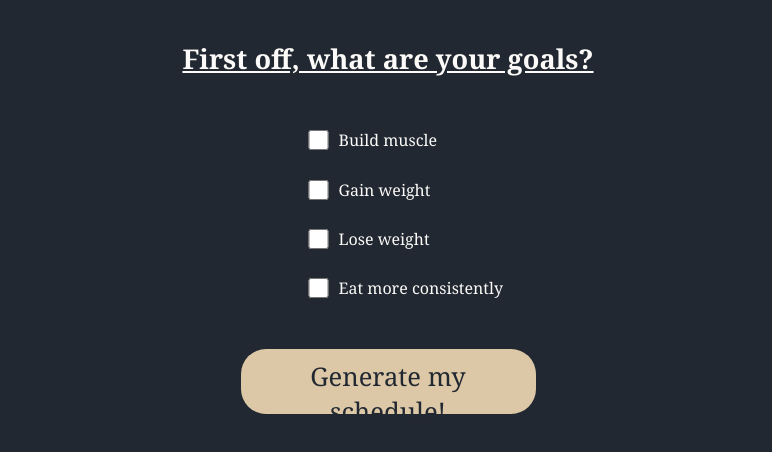
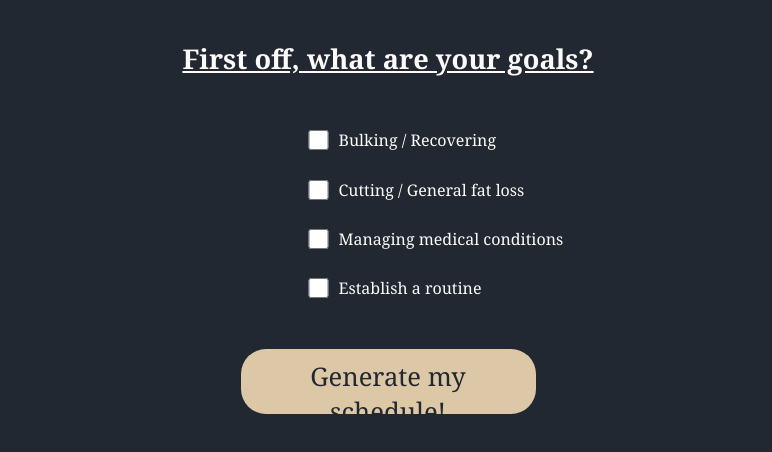
Before and after one commit to TylerTre111/Eater, a plain HTML site: page onboarding/index.html in a window 1280 px wide. Shown: the part 154-606 px from the top of the page, without its empty margins (252-1024 px from the left). Drawn offline with Linux system fonts and the light colour scheme.

Commit message:
Updated notes section and labels for checkboxes

```diff
--- a/onboarding/index.html
+++ b/onboarding/index.html
@@ -12,20 +12,20 @@
         <h2 class="goal">First off, what are your goals?</h2>
         <div class="checklist">
             <div class="check-option">
-                <input type="checkbox" id="build" name="build">
-                <label for="build">Build muscle</label>
-            </div>
-            <div class="check-option">
                 <input type="checkbox" id="gain-weight" name="gain-weight">
-                <label for="gain-weight">Gain weight</label>
+                <label for="gain-weight">Bulking / Recovering</label>
             </div>
             <div class="check-option">
                 <input type="checkbox" id="lose-weight" name="lose-weight">
-                <label for="lose-weight">Lose weight</label>
+                <label for="lose-weight">Cutting / General fat loss</label>
+            </div>
+            <div class="check-option">
+                <input type="checkbox" id="medical" name="medical">
+                <label for="medical">Managing medical conditions</label>
             </div>
             <div class="check-option">
                 <input type="checkbox" id="consistency" name="consistency">
-                <label for="consistency">Eat more consistently</label>
+                <label for="consistency">Establish a routine</label>
             </div>
         </div>
         <button id="next-page" class="next-page">Generate my schedule!</button>
```
Also changed, not shown: 1 other file.
